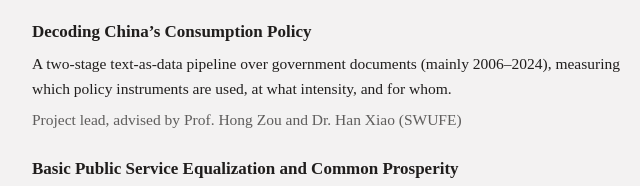
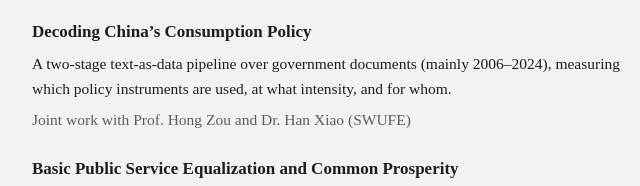
Before and after one commit to siruizou2005/siruizou2005.github.io, an Astro site: page / in a window 1280 px wide. Shown: the part 1723-1909 px from the top of the page, 376-1016 px from the left. Built offline with nearby package versions, Linux system fonts and the light colour scheme; Astro itself is replaced by a stand-in of ours.

Commit message:
Describe the consumption policy project as joint work

```diff
--- a/src/data.js
+++ b/src/data.js
@@ -208,7 +208,7 @@ export const experience = [
   {
     org: "Decoding China’s Consumption Policy",
     desc: "A two-stage text-as-data pipeline over government documents (mainly 2006–2024), measuring which policy instruments are used, at what intensity, and for whom.",
-    role: "Project lead, advised by Prof. Hong Zou and Dr. Han Xiao (SWUFE)",
+    role: "Joint work with Prof. Hong Zou and Dr. Han Xiao (SWUFE)",
     date: "Jan 2026 – Present",
   },
   {
```
Also changed, not shown: 2 other files.
